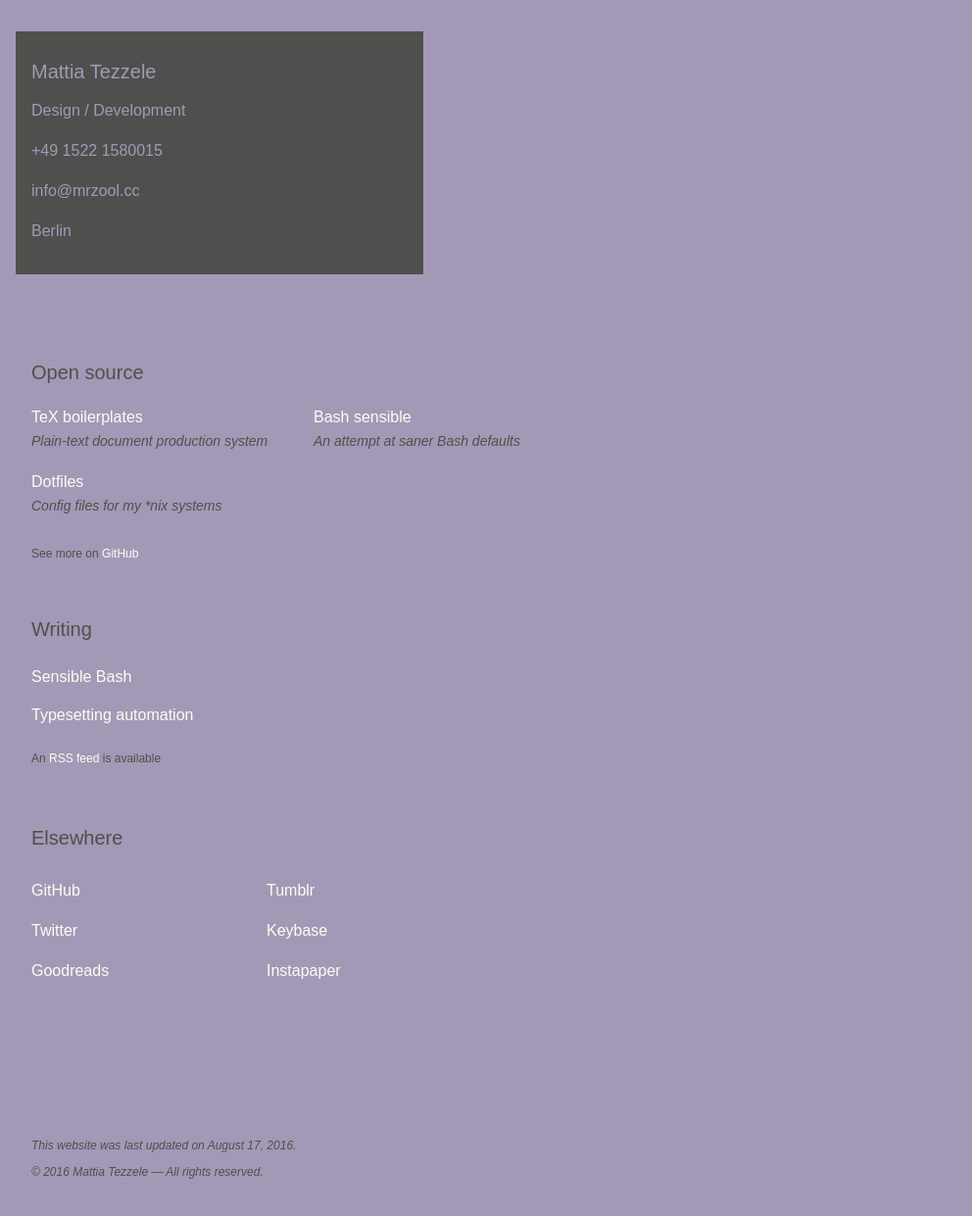
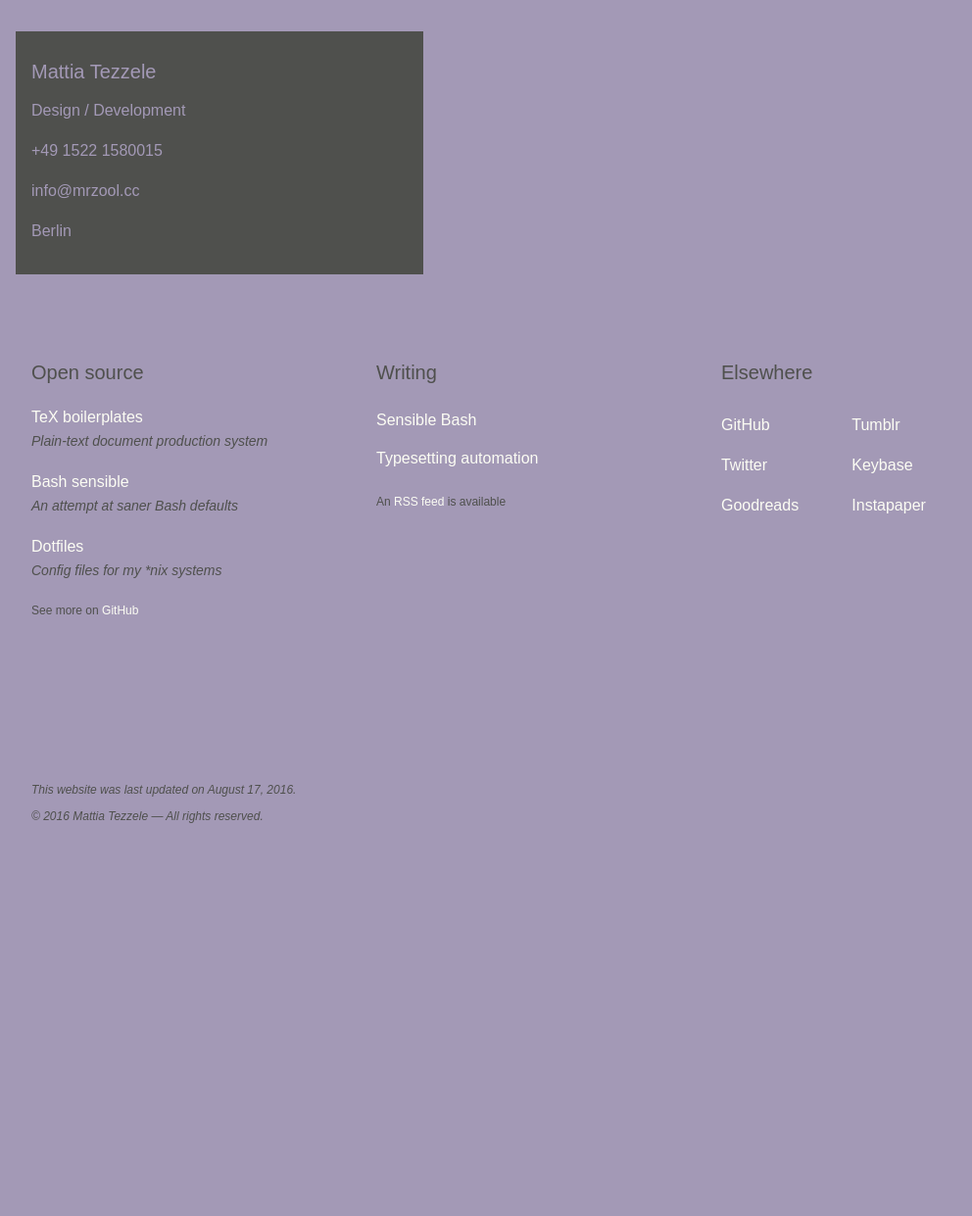
Before and after one commit to mrzool/mrzool.github.io, a Jekyll site: the page built from index.md, in a window 1280 px wide. Shown: the whole page at 98% size, without its empty margins (0-992 px from the left). Built offline with Jekyll 4.4.1, drawn with Linux system fonts in a browser that asks for light colours; after the commit the page ends 900 px from its top, so only the background shows below that.

Commit message:
review layout

```diff
--- a/_layouts/home.html
+++ b/_layouts/home.html
@@ -3,7 +3,7 @@
   {% include _head.html %}
   <body>
 
-    <main class="px3 py3 mb4 max-width-2">
+    <main class="px3 py3 mb4 max-width-4">
 
       <div class="clearfix mxn2">
 
@@ -15,21 +15,19 @@
           <p>{{ page.place }}</p>
         </div>
 
-        <div class="px2 py2">
+        <div class="md-col md-col-4 px2 py2">
           <h3 class="normal mt1">Open source</h3>
-          <div class="clearfix">
           {% for project in page.opensource %}
-              <div class="sm-col sm-col-6">
+            <div>
               <a href="{{ project.url }}">{{ project.name }}</a>
               <p class="h5 italic m0 mb2">{{ project.description }}</p>
             </div>
           {% endfor %}
-          </div>
           <p class="h6 mt1 gray">See more on <a href="http://github.com/mrzool">GitHub</a></p>
         </div>
 
 
-        <div class="px2 py2">
+        <div class="md-col md-col-4 px2 py2">
             <h3 class="normal mt1">Writing</h3>
             <ul>
               {% for post in site.posts %}
@@ -39,7 +37,7 @@
             </ul>
         </div>
 
-        <div class="px2 py2">
+        <div class="md-col md-col-4 px2 py2">
           <h3 class="normal mt1">Elsewhere</h3>
           <div class="clearfix">
             {% for account in page.elsewhere %}
@@ -50,6 +48,10 @@
 
       </div>
 
+      <div class="clearfix mxn2">
+      </div>
+
+
     </main>
 
     {% unless page.title == 404 %}
```
Lines whose indentation alone changed are shown as unchanged.
